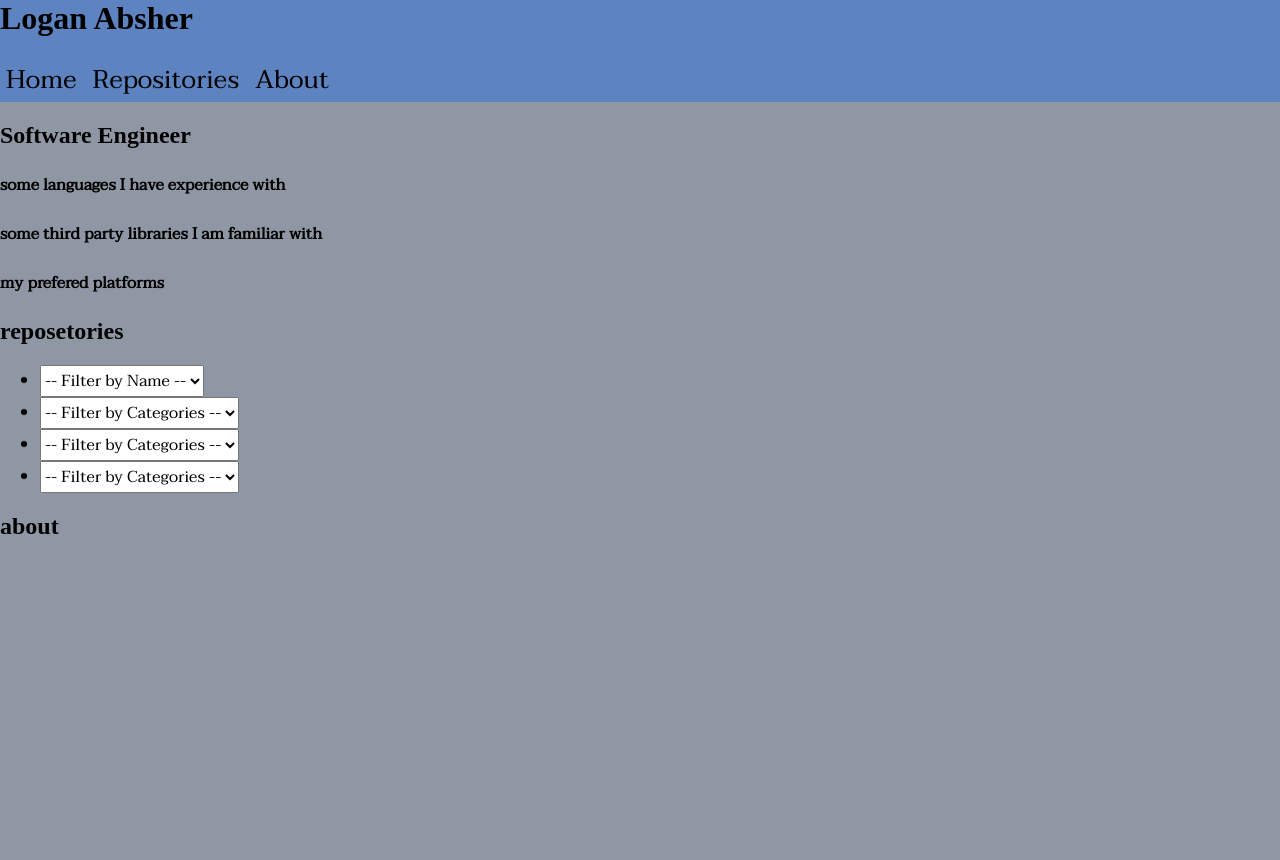
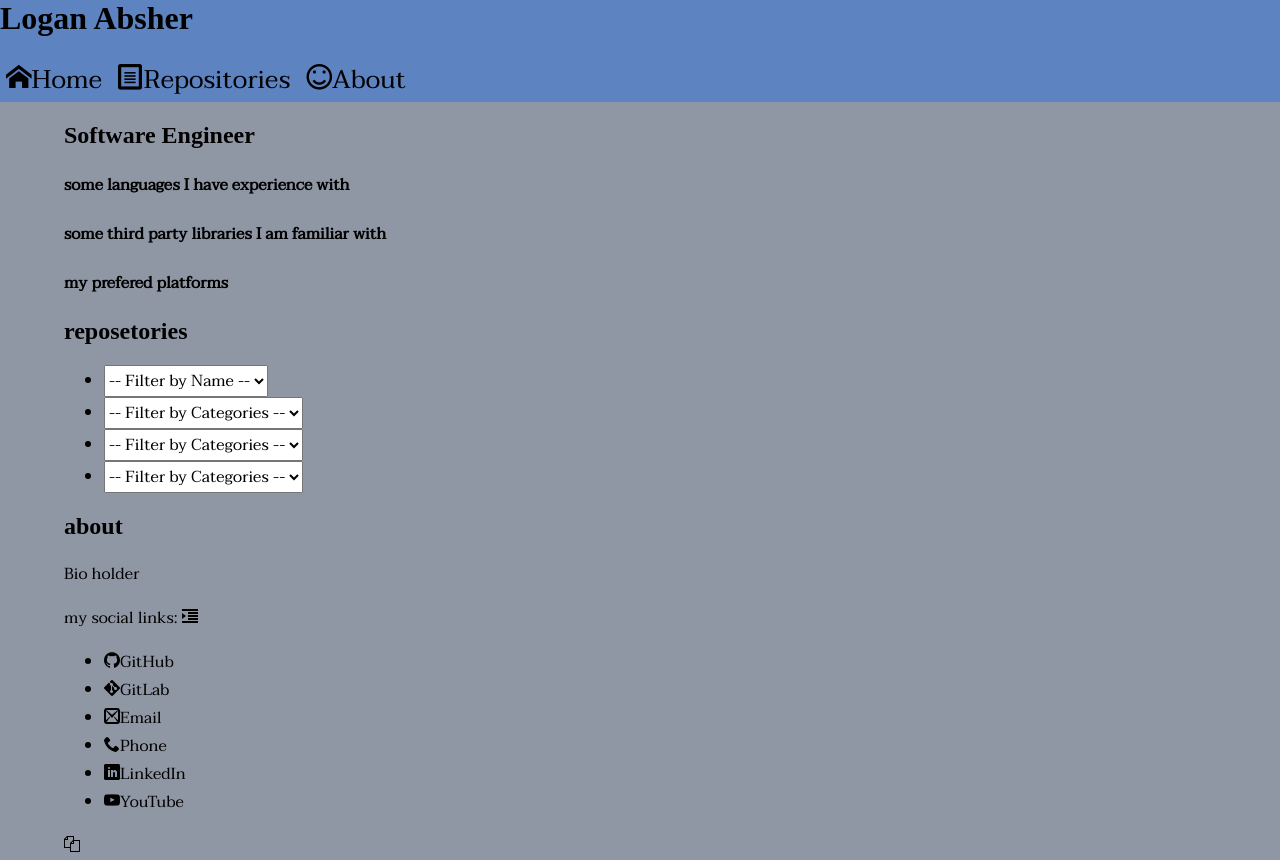
Before and after one commit to loganabsher/portfolio-2.0, a website: page public/index.html in a window 1280 px wide. Before the commit the page ends 800 px from the top, so only its background shows below. Drawn offline with nearby package versions, Linux system fonts and the light colour scheme; no server answers; a web font is replaced by a local one.

Commit message:
some css layout work, icons now have the proper pathway formated, working on about page and some animations

```diff
--- a/public/index.html
+++ b/public/index.html
@@ -11,9 +11,10 @@
     <!-- CSS -->
     <link rel="stylesheet" href="styles/base.css">
     <link rel="stylesheet" href="styles/font.css">
+    <link rel="stylesheet" href="styles/layout.css">
     <link rel="stylesheet" href="styles/icon.css">
-    <link rel="stylesheet" href="styles/layout.css">
     <link rel="stylesheet" href="styles/module.css">
+    <link rel="stylesheet" href="styles/animation.css">
     <!-- Templates -->
     <script id="repo-template" type="text/x-handlebars-template">
       <article id="{{name}}">
@@ -37,9 +38,9 @@
       <h1>Logan Absher</h1>
       <nav>
         <ul>
-          <li><a href="/">Home</a></li>
-          <li><a href="/repositories">Repositories</a></li>
-          <li><a href="/about">About</a></li>
+          <li><a href="/" class="icon"><span class="icon-home"></span>Home</a></li>
+          <li><a href="/repositories" class="icon"><span class="icon-file-text"></span>Repositories</a></li>
+          <li><a href="/about" class="icon"><span class="icon-smile"></span>About</a></li>
         </ul>
       </nav>
     </div>
@@ -73,6 +74,17 @@
     </div>
     <div id="about">
       <h2>about</h2>
+      <p>Bio holder</p>
+      <p>my social links: <span class="icon-indent-increase"></span></p>
+      <ul>
+        <li><a href="https://github.com/loganabsher/" class="icon"><span class="icon-github"></span>GitHub</a></li>
+        <li><a href="https://gitlab.com/absherlogan" class="icon"><span class="icon-git"></span>GitLab</a></li>
+        <li><a href="" id="email-link" class="icon"><span class="icon-mail2"></span>Email</a></li>
+        <li><a href="" id="phone-link" class="icon"><span class="icon-phone"></span>Phone</a></li>
+        <li><a href="https://www.linkedin.com/in/logan-absher-b0089494/" class="icon"><span class="icon-linkedin"></span>LinkedIn</a></li>
+        <li><a href="" id="play-youtube" class="icon"><span class="icon-youtube"></span>YouTube</a></li>
+      </ul>
+      <span class="icon-copy"></span>
     </div>
     <footer>
     </footer>
--- /dev/null
+++ b/public/scripts/models/about.js
@@ -0,0 +1 @@
+'use strict';
--- a/public/scripts/models/gitHubToken.js
+++ /dev/null
@@ -1 +0,0 @@
-const gitHubToken = '64937605962fa7475a2ec0bdea9511e1430c3751';
--- /dev/null
+++ b/public/styles/animation.css
@@ -0,0 +1,9 @@
+@keyframes fadeIn {
+  0% {
+    transform: scale(0.1);
+    opacity: 0;
+  }
+  100% {
+    transform: scale(1);
+  }
+}
--- a/public/styles/font.css
+++ b/public/styles/font.css
@@ -11,7 +11,9 @@ h1, h2{
 /*------------------------------------*/
 
 #title nav ul li a{
+  font-size: 1.6em;
+}
+.icon{
   color: black;
-  font-size: 1.6em;
-  text-decoration: none;
+  text-decoration: none
 }
--- a/public/styles/icon.css
+++ b/public/styles/icon.css
@@ -1,10 +1,10 @@
 @font-face {
   font-family: 'icomoon';
-  src:  url('vendors/styles/icons/icomoon.eot?td0iwe');
-  src:  url('vendors/styles/icons/icomoon.eot?td0iwe#iefix') format('embedded-opentype'),
-    url('vendors/styles/icons/icomoon.ttf?td0iwe') format('truetype'),
-    url('vendors/styles/icons/icomoon.woff?td0iwe') format('woff'),
-    url('vendors/styles/icons/icomoon.svg?td0iwe#icomoon') format('svg');
+  src:  url('/vendors/styles/icons/icomoon.eot?td0iwe');
+  src:  url('/vendors/styles/icons/icomoon.eot?td0iwe#iefix') format('embedded-opentype'),
+    url('/vendors/styles/icons/icomoon.ttf?td0iwe') format('truetype'),
+    url('/vendors/styles/icons/icomoon.woff?td0iwe') format('woff'),
+    url('/vendors/styles/icons/icomoon.svg?td0iwe#icomoon') format('svg');
   font-weight: normal;
   font-style: normal;
 }
@@ -32,3 +32,27 @@
 .icon-smile:before {
   content: "\e9e1";
 }
+.icon-indent-increase:before {
+  content: "\ea7b";
+}
+.icon-github:before {
+  content: "\eab0";
+}
+.icon-git:before {
+  content: "\eae7";
+}
+.icon-mail2:before {
+  content: "\ea84";
+}
+.icon-phone:before {
+  content: "\e942";
+}
+.icon-linkedin:before {
+  content: "\eac9";
+}
+.icon-youtube:before {
+  content: "\ea9d";
+}
+.icon-copy:before {
+  content: "\e92c";
+}
--- a/public/styles/layout.css
+++ b/public/styles/layout.css
@@ -1,7 +1,10 @@
-/*div:child{
+div{
   margin-left: 5%;
   margin-right: 5%;
-}*/
+}
+#title, html{
+  margin: 0;
+}
 
 /*------------------------------------*/
 
```
Also changed, not shown: public/vendors/styles/icons/icomoon.svg, public/vendors/styles/icons/icomoon.ttf, public/vendors/styles/icons/icomoon.woff, 2 other files.
